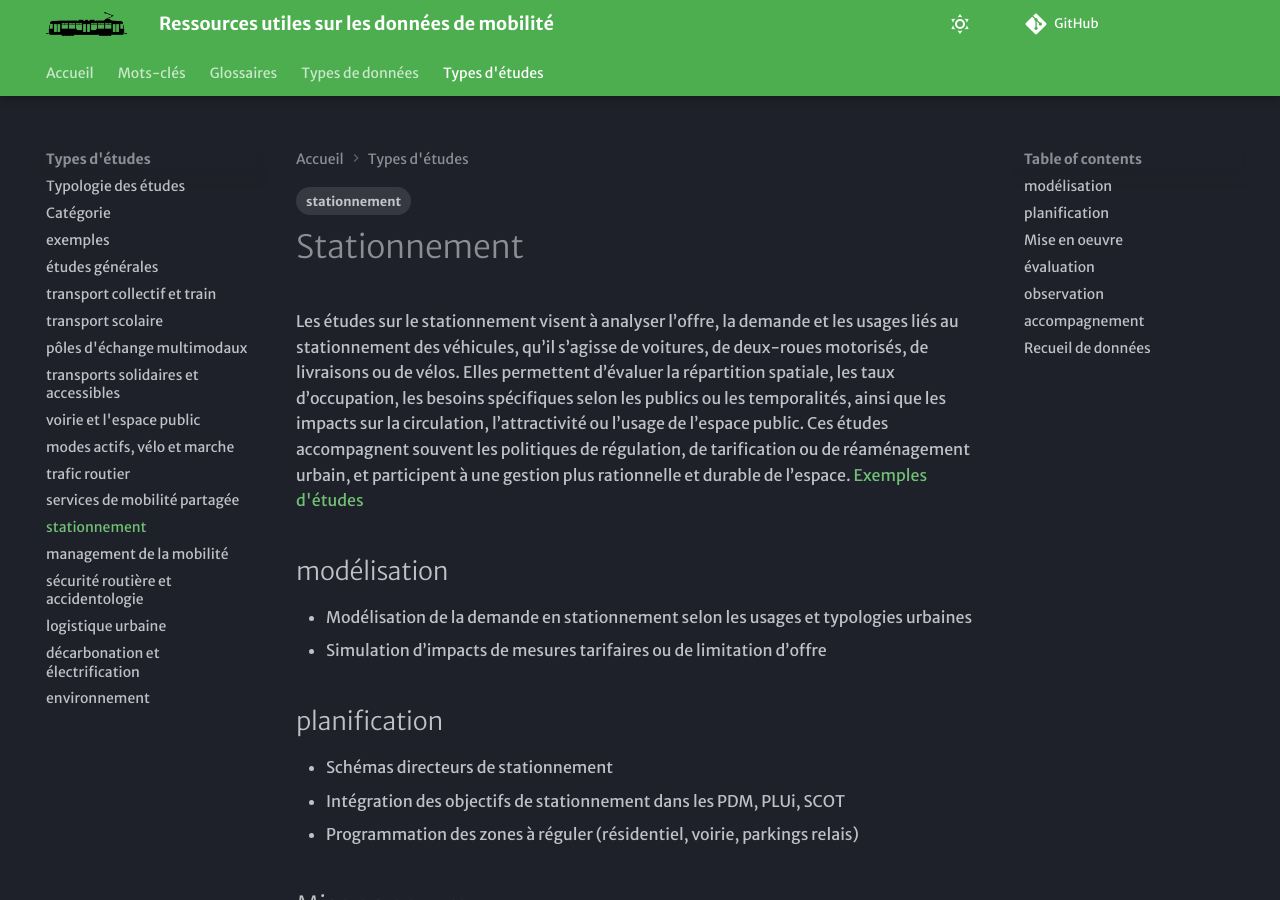
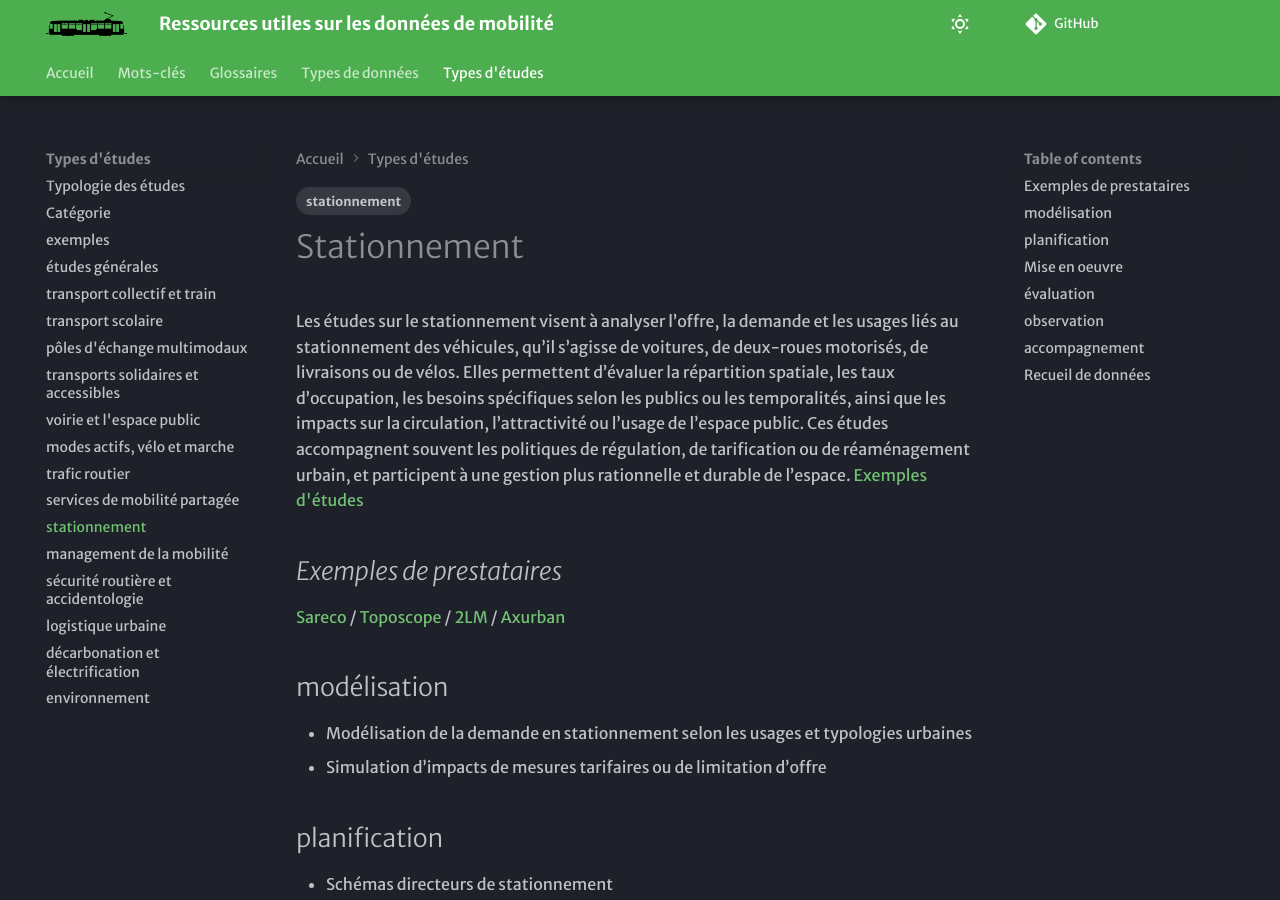
Before and after one commit to xdurang/mobscidat, an MkDocs documentation site: the page built from docs/type_etudes/TE_stationnement.md, in a window 1280 px wide and 900 px high. Built offline with MkDocs 1.6.1 and Material for MkDocs 9.7.7, drawn with Linux system fonts in a browser that asks for light colours; some web fonts are replaced; comment, search, counter and statistics services are not loaded.

Commit message:
Update TE_stationnement.md

```diff
--- a/docs/type_etudes/TE_stationnement.md
+++ b/docs/type_etudes/TE_stationnement.md
@@ -7,6 +7,9 @@ tags:
 # Stationnement
 Les études sur le stationnement visent à analyser l’offre, la demande et les usages liés au stationnement des véhicules, qu’il s’agisse de voitures, de deux-roues motorisés, de livraisons ou de vélos. Elles permettent d’évaluer la répartition spatiale, les taux d’occupation, les besoins spécifiques selon les publics ou les temporalités, ainsi que les impacts sur la circulation, l’attractivité ou l’usage de l’espace public. Ces études accompagnent souvent les politiques de régulation, de tarification ou de réaménagement urbain, et participent à une gestion plus rationnelle et durable de l’espace.
 [Exemples d'études](https://documentsmarches.francemobilites.fr/Search/?sort=score&sortOrder=desc&highlight=true&facet=true&r=1&f_type=DOCUMENT&f_property.FMCode.PublicContractClass.natureOfPrestations_string=Etude%20service&l_property.FMCode.PublicContractClass.natureOfPrestations_string=35&l_property.FMCode.PublicContractClass.metierIndex_string=30&text=stationnement&f_property.FMCode.PublicContractClass.metierIndex_string=Stationnement)
+## _Exemples de prestataires_
+[Sareco](https://sareco.eu/) / [Toposcope](https://toposcope.fr/) / [2LM](https://www.be-2lm.fr/) / [Axurban](http://www.axurban.com/)
+
 ## modélisation
 - Modélisation de la demande en stationnement selon les usages et typologies urbaines
 - Simulation d’impacts de mesures tarifaires ou de limitation d’offre
```
